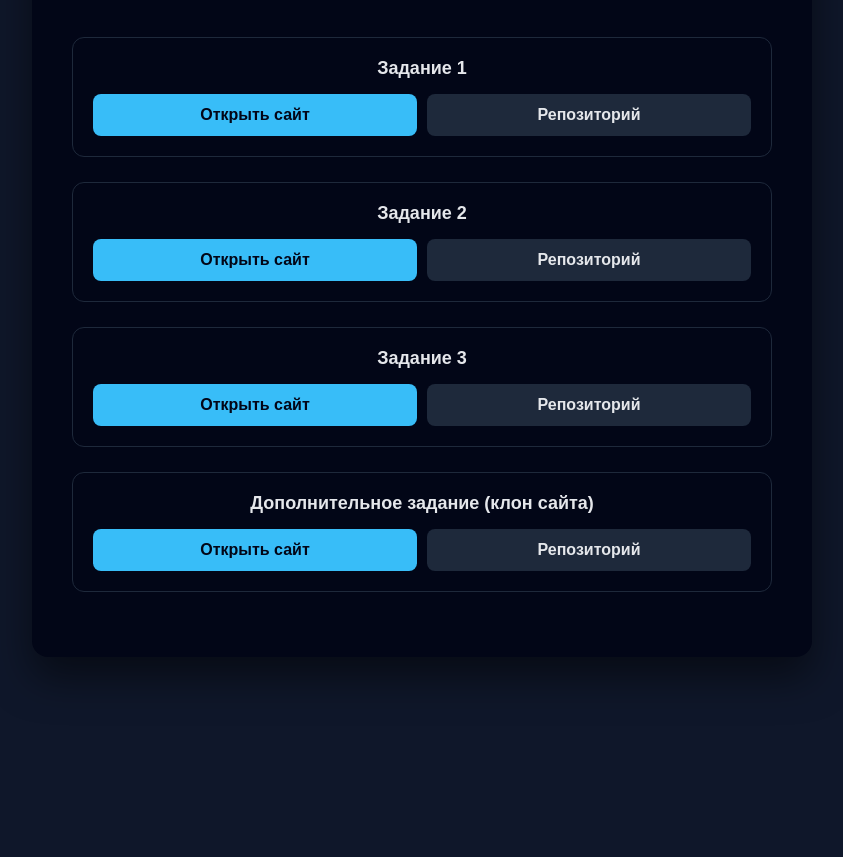
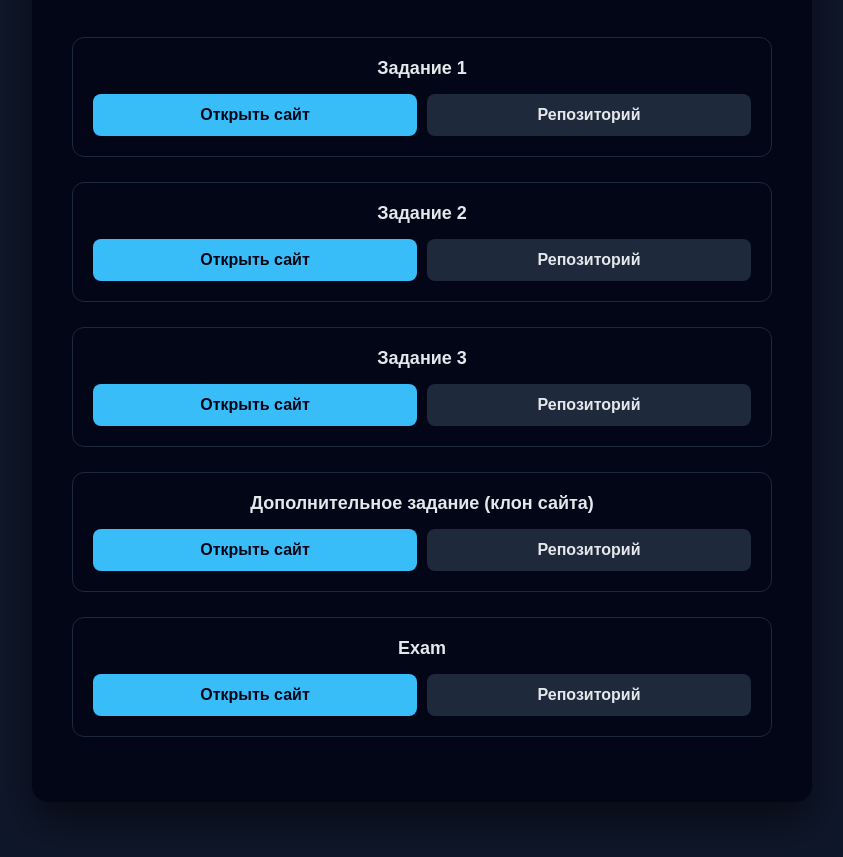
Before and after one commit to y2s7-1/4-md-8_semenov_web_design_25, a plain HTML site: page index.html in a window 1280 px wide. Shown: the part 199-1056 px from the top of the page, without its empty margins (218-1061 px from the left). Before the commit the page ends 936 px from the top, so only its background shows below. Drawn offline with Linux system fonts and the light colour scheme.

Commit message:
Update index.html

```diff
--- a/index.html
+++ b/index.html
@@ -128,6 +128,16 @@
       </div>
     </div>
 
+    <div class="task">
+      <h2>Exam</h2>
+      <div class="links">
+        <a class="site" href="exam/">Открыть сайт</a>
+        <a class="repo" href="https://github.com/y2s7-1/4-md-8_semenov_web_design_25/tree/main/exam" target="_blank">
+          Репозиторий
+        </a>
+      </div>
+    </div>
+
   </div>
 </body>
 </html>
```
